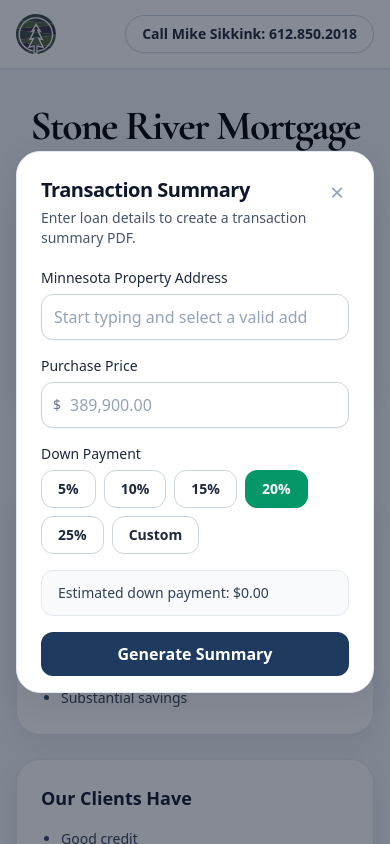
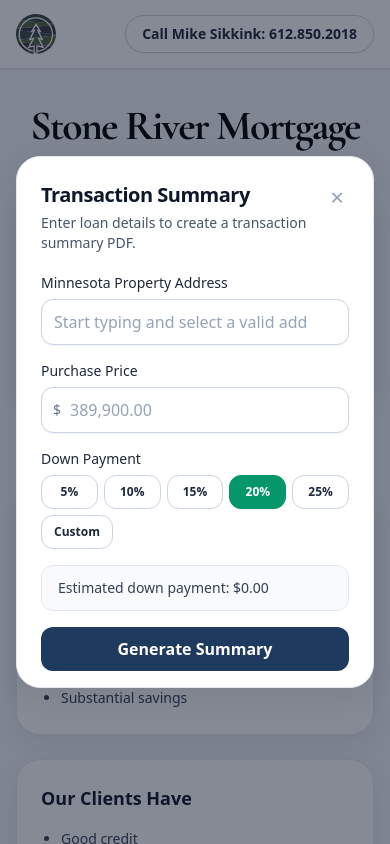
Before and after one commit to zsikkink/Stone-River-Mortgage, a Next.js app: page / in a window 390 px wide. Both pictures are taken after a click on the button "Transaction Summary". Shown: the top 844 px of the page. Built offline with nearby package versions, Linux system fonts and the light colour scheme.

Commit message:
Adjust mobile down payment layout and preview scroll

```diff
--- a/components/marketing-page.tsx
+++ b/components/marketing-page.tsx
@@ -717,6 +717,7 @@
             ref={previewRef}
             className="mx-auto max-w-6xl px-4 pb-20 sm:px-6 lg:px-8"
             aria-live="polite"
+            style={{ scrollMarginTop: "calc(5.5rem + env(safe-area-inset-top))" }}
           >
             <div className="flex items-center justify-between gap-3">
               <h2 className="text-2xl font-semibold tracking-tight text-slate-900">
@@ -1032,10 +1033,11 @@
                   id="down-payment"
                   role="group"
                   aria-label="Down payment options"
-                  className="flex flex-wrap gap-2"
+                  className="grid grid-cols-5 gap-1.5 sm:flex sm:flex-wrap sm:gap-2"
                 >
                   {DOWN_PAYMENT_BUTTONS.map((option) => {
                     const isActive = downPaymentOption === option.value;
+                    const isCustomOption = option.value === "custom";
                     return (
                       <button
                         key={option.value}
@@ -1048,7 +1050,7 @@
                             loanAmount: undefined
                           }));
                         }}
-                        className={`rounded-xl border px-4 py-2 text-sm font-semibold transition-all duration-200 focus-visible:outline-none focus-visible:ring-2 focus-visible:ring-offset-2 ${
+                        className={`${isCustomOption ? "justify-self-start px-3 sm:px-4" : "w-full min-w-0 px-2 sm:w-auto sm:px-4"} rounded-xl border py-2 text-xs font-semibold transition-all duration-200 focus-visible:outline-none focus-visible:ring-2 focus-visible:ring-offset-2 sm:text-sm ${
                           isActive
                             ? "border-emerald-600 bg-emerald-600 text-white shadow-sm focus-visible:ring-emerald-600"
                             : "border-slate-300 bg-white text-slate-800 hover:border-slate-400 hover:bg-slate-50 focus-visible:ring-slateBlue"
```
